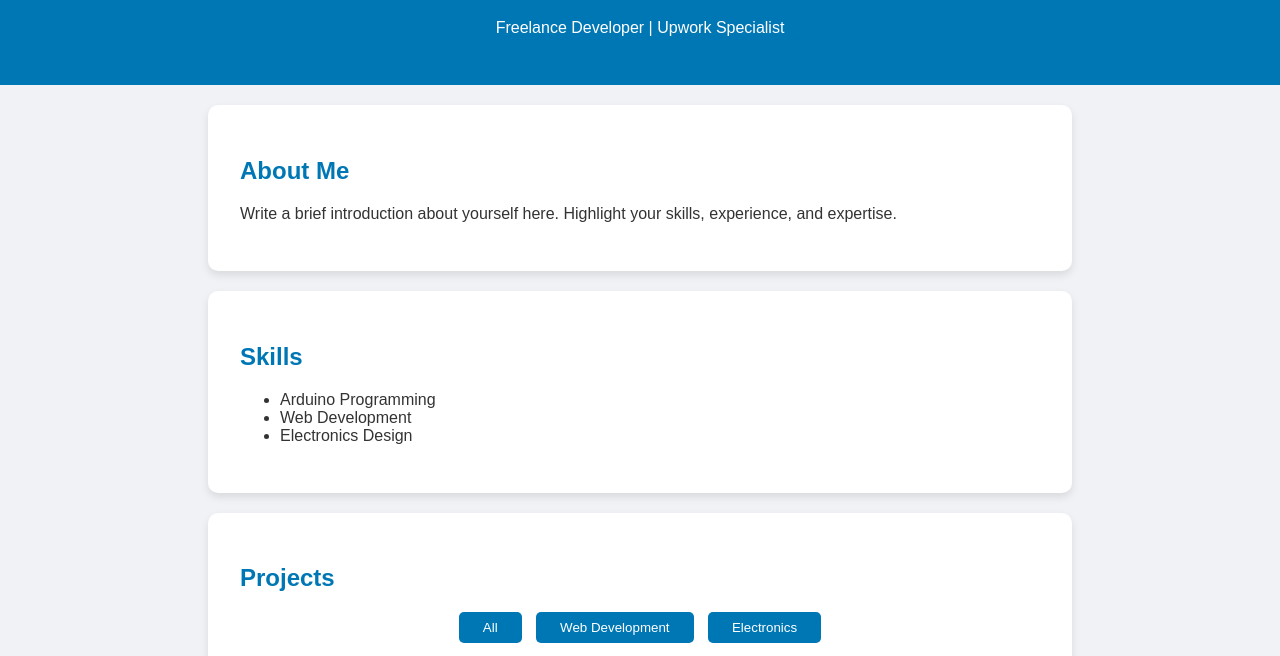
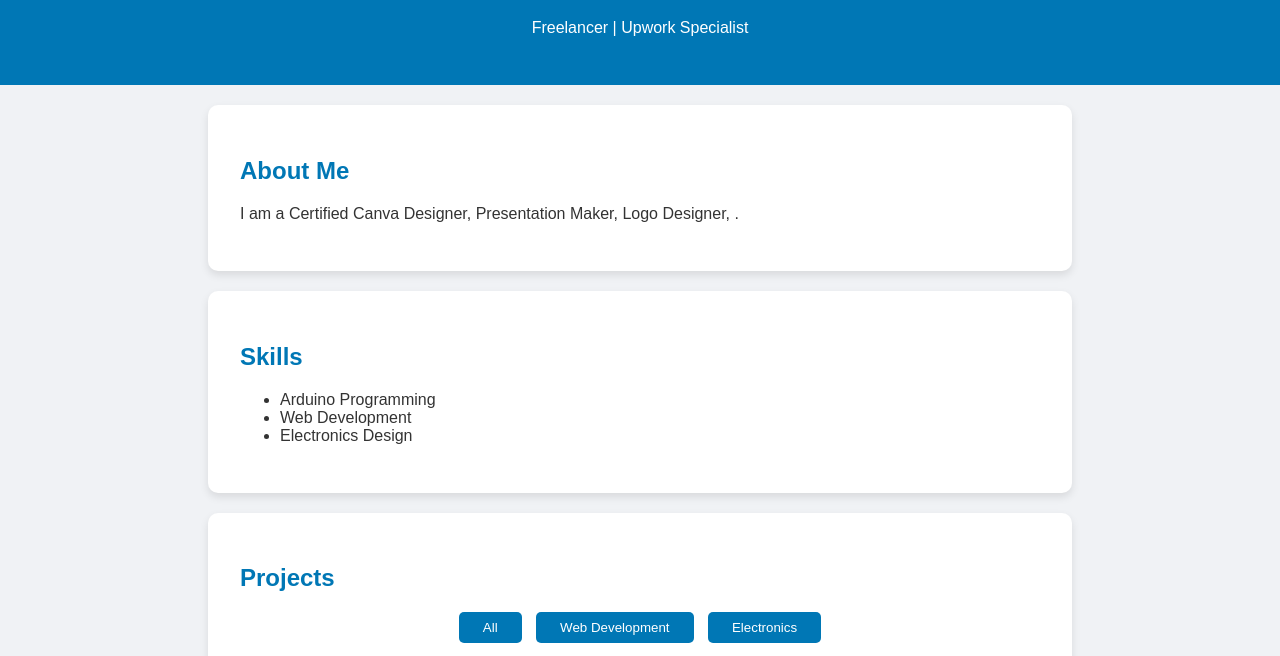
Before and after one commit to Bibhu-Datta/My-portfolio, a plain HTML site: page index.html in a window 1280 px wide. Shown: the part 93-749 px from the top of the page. Drawn offline with Linux system fonts and the light colour scheme.

Commit message:
Update index.html

```diff
--- a/index.html
+++ b/index.html
@@ -9,12 +9,12 @@
 <body>
     <header>
         <h1>Bibhudatta</h1>
-        <p>Freelance Developer | Upwork Specialist</p>
+        <p>Freelancer | Upwork Specialist</p>
     </header>
 
     <section id="about">
         <h2>About Me</h2>
-        <p>Write a brief introduction about yourself here. Highlight your skills, experience, and expertise.</p>
+        <p>I am a Certified Canva Designer, Presentation Maker, Logo Designer, .</p>
     </section>
 
     <section id="skills">
```
